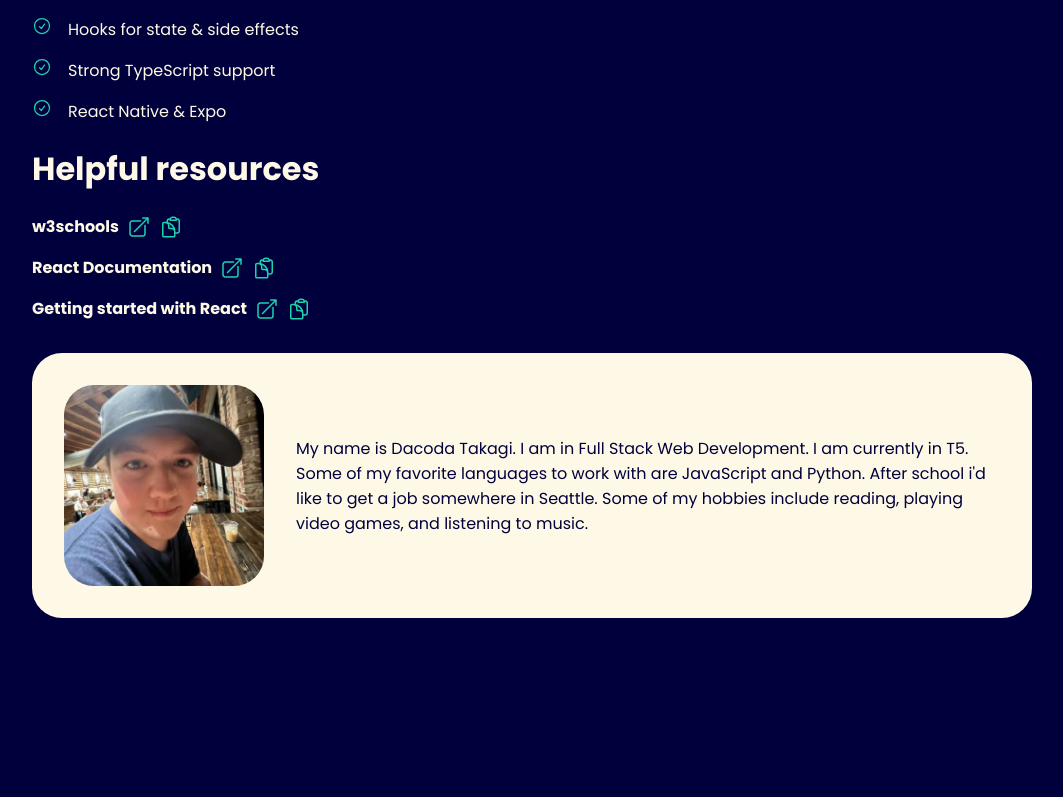
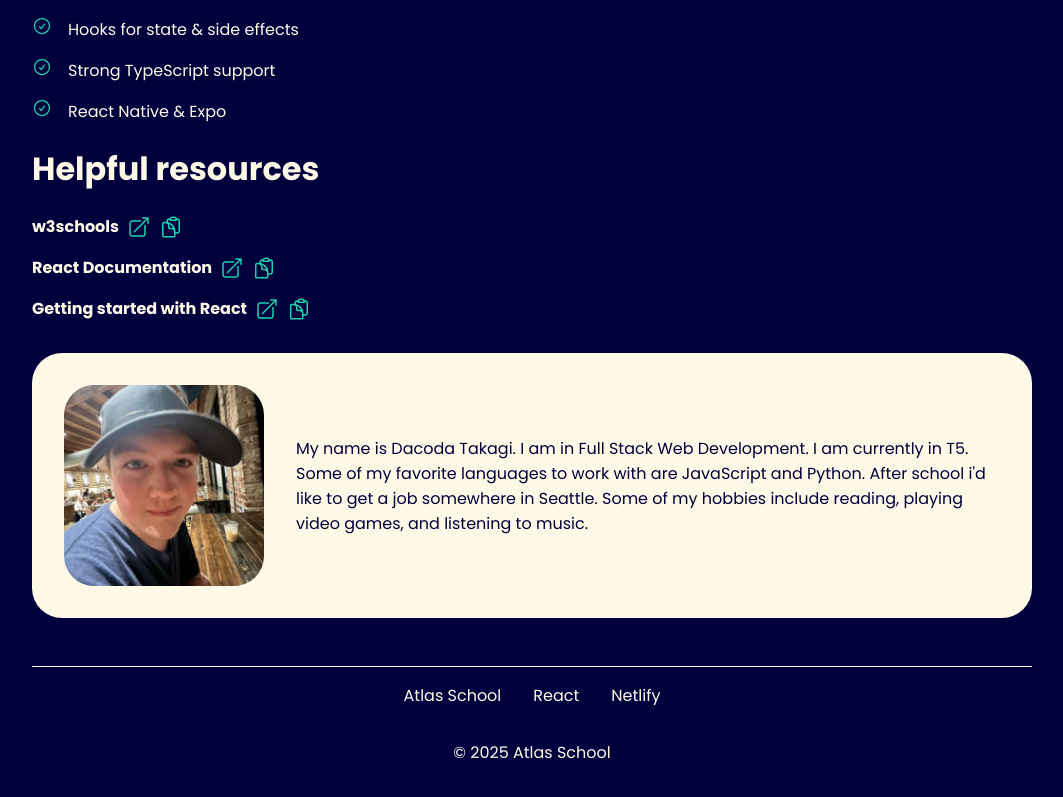
Before and after one commit to dacods/atlas-react-and-jsx, a React (Vite) app: page / in a window 1280 px wide. Shown: the part 486-1283 px from the top of the page, without its empty margins (108-1171 px from the left). Before the commit the page ends 1128 px from the top, so only its background shows below. Built offline with nearby package versions, Linux system fonts and the light colour scheme.

Commit message:
Created Footer Component and added it to the App component

```diff
--- a/src/App.jsx
+++ b/src/App.jsx
@@ -2,6 +2,7 @@ import Header from "./components/Header";
 import Section from "./components/Section";
 import HelpfulResource from "./components/HelpfulResource";
 import AboutMe from "./components/AboutMe";
+import Footer from "./components/Footer";
 
 function App() {
   return (
@@ -32,6 +33,7 @@ function App() {
         <HelpfulResource label={'Getting started with React'} link={'https://developer.mozilla.org/en-US/docs/Learn_web_development/Core/Frameworks_libraries/React_getting_started'}></HelpfulResource>
       </Section>
       <AboutMe></AboutMe>
+      <Footer></Footer>
     </div>
   )
 }
--- /dev/null
+++ b/src/components/Footer.jsx
@@ -0,0 +1,22 @@
+import links from '../assets/links.json'
+
+function Footer() {
+    const time = new Date().getFullYear();
+
+    return (
+        <footer>
+            <ul>
+                {links.map(link => (
+                    <li key={link.label}>
+                        <a href={link.link} target='_blank'>
+                            {link.label}
+                        </a>
+                    </li>
+                ))}
+            </ul>
+            <p>© {time} Atlas School</p>
+        </footer>
+    )
+}
+
+export default Footer;
```
